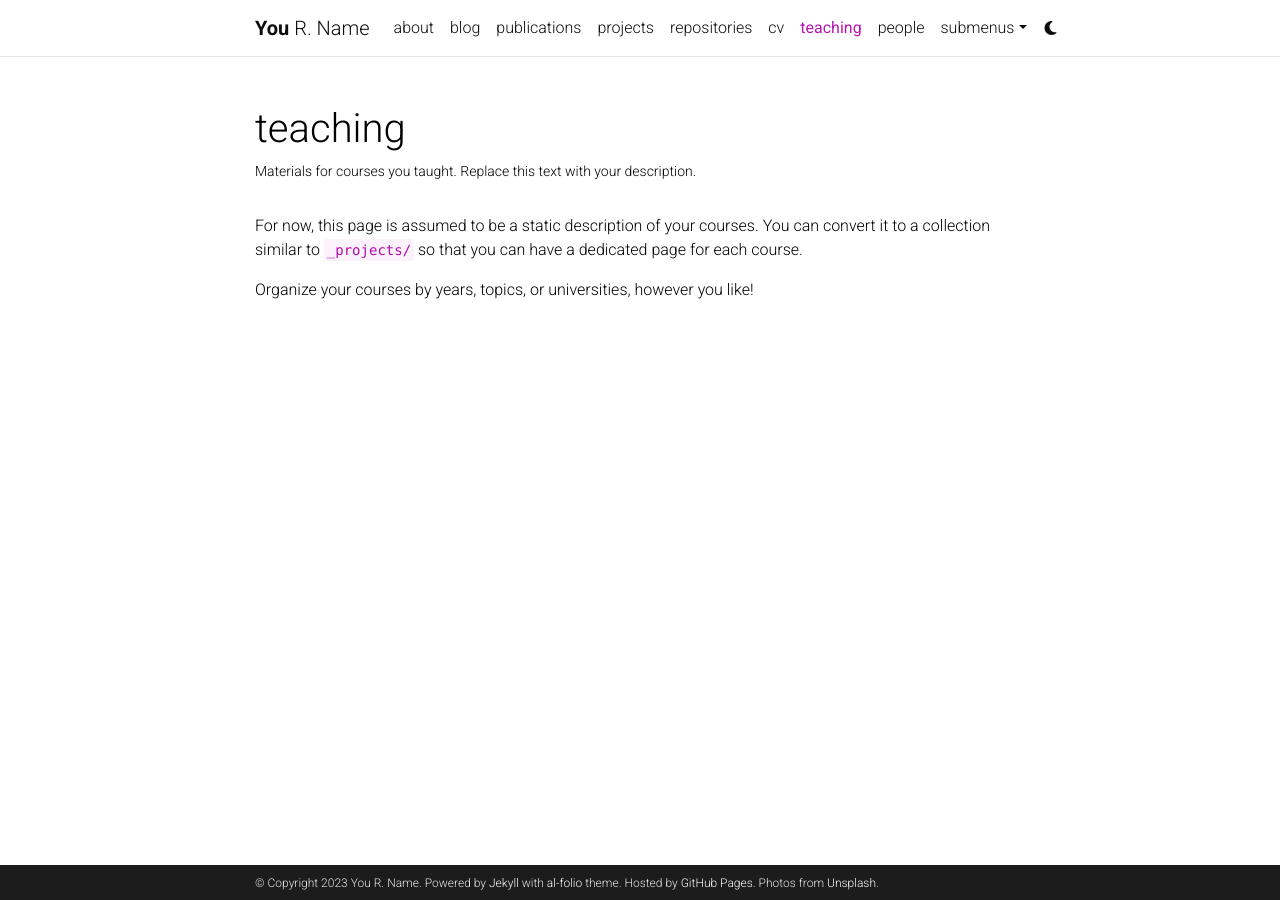
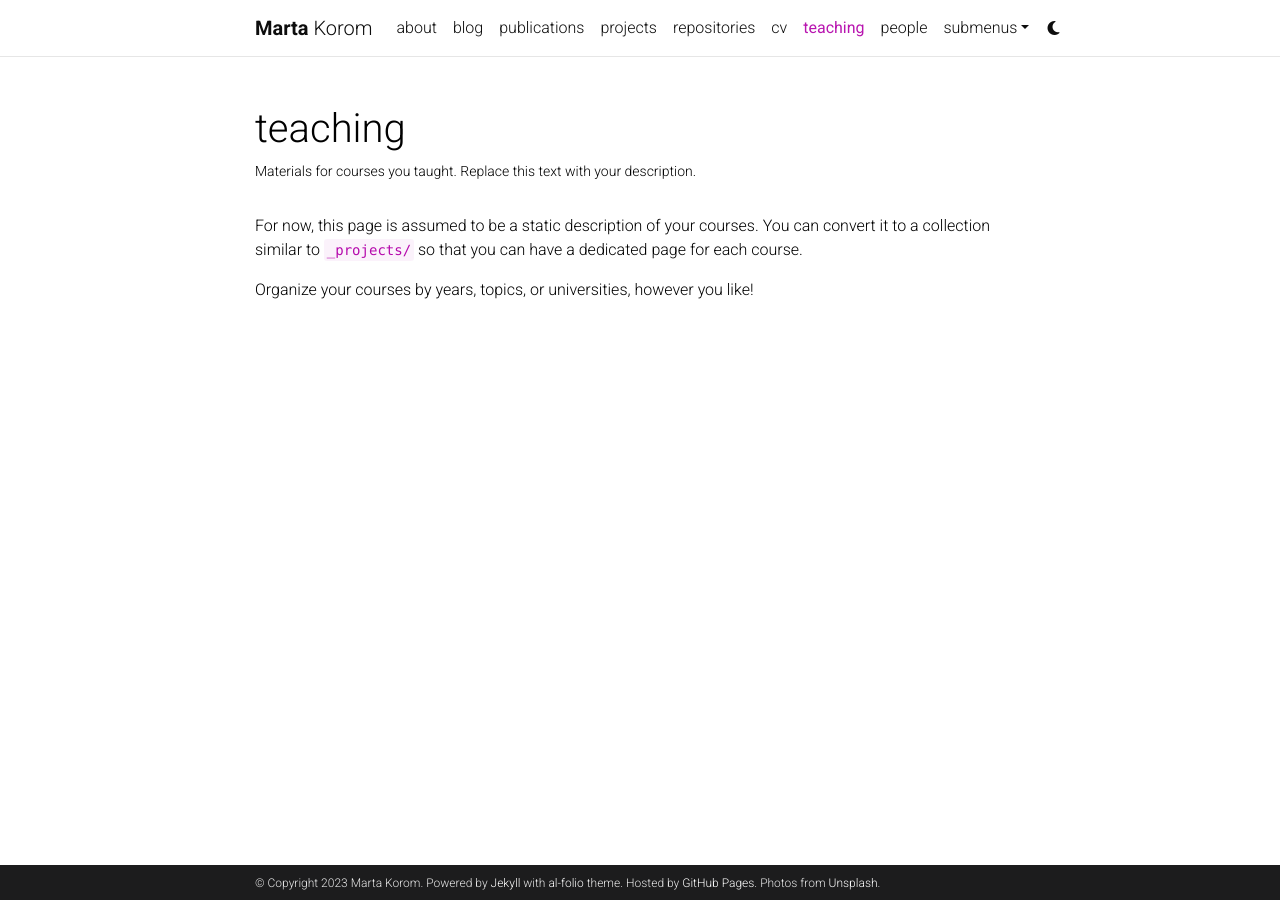
Before and after one commit to mkorom/mkorom.github.io, a Jekyll site: the page built from _pages/teaching.md, in a window 1280 px wide. Built offline with Jekyll 4.4.1, drawn with Linux system fonts in a browser that asks for light colours; comment, search, counter and statistics services are not loaded; a style sheet for code colours, icons or effects is not loaded.

Commit message:
Update _config.yml

```diff
--- a/_config.yml
+++ b/_config.yml
@@ -3,9 +3,9 @@
 # -----------------------------------------------------------------------------
 
 title: blank # the website title (if blank, full name will be used instead)
-first_name: You
-middle_name: R.
-last_name: Name
+first_name: Marta
+middle_name:
+last_name: Korom
 email: you@example.com
 description: > # the ">" symbol means to ignore newlines until "footer_text:"
   A simple, whitespace theme for academics. Based on [*folio](https://github.com/bogoli/-folio) design.
@@ -18,8 +18,8 @@
 lang: en # the language of your site (for example: en, fr, cn, ru, etc.)
 icon: ⚛️  # the emoji used as the favicon (alternatively, provide image name in /assets/img/)
 
-url: https://alshedivat.github.io # the base hostname & protocol for your site
-baseurl: /al-folio # the subpath of your site, e.g. /blog/
+url: https://mkorom.github.io # the base hostname & protocol for your site
+baseurl:  # the subpath of your site, e.g. /blog/
 last_updated: false # set to true if you want to display last updated in the footer
 impressum_path:  # set to path to include impressum link in the footer, use the same path as permalink in a page, helps to conform with EU GDPR
 
```
